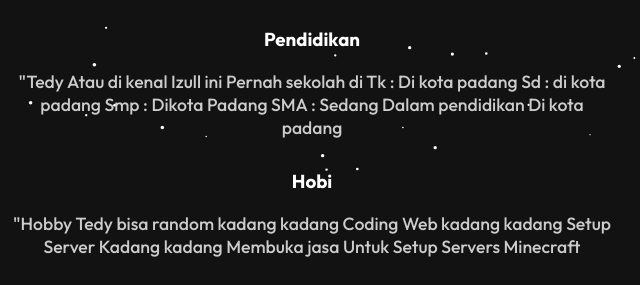
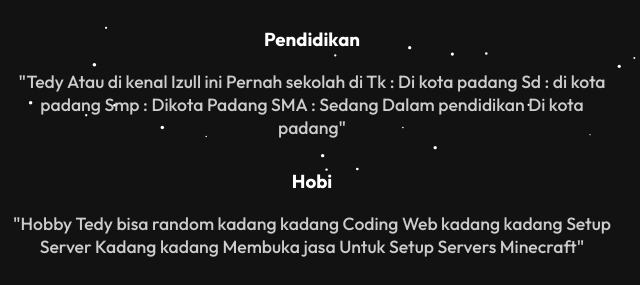
Before and after one commit to Justinmoon03/Portfolio-tedy, a plain HTML site: page index.html in a window 1280 px wide. Shown: the part 582-867 px from the top of the page, 328-968 px from the left. Drawn offline with Linux system fonts and the light colour scheme.

Commit message:
Update index.html

```diff
--- a/index.html
+++ b/index.html
@@ -107,10 +107,10 @@
          <p>"Kota Kelahiran Tedy Adalah Bekasi Jawa Barat Lahir pada Tanggal 5/Desember/2008"</p>
 <div class="Pendidikan-box">
           <h3>Pendidikan</h3>
-          <p>"Tedy Atau di kenal Izull ini Pernah sekolah di Tk : Di kota padang Sd : di kota padang Smp : Dikota Padang SMA : Sedang Dalam pendidikan Di kota padang</p>
+          <p>"Tedy Atau di kenal Izull ini Pernah sekolah di Tk : Di kota padang Sd : di kota padang Smp : Dikota Padang SMA : Sedang Dalam pendidikan Di kota padang"</p>
 <div class="Hobi-box">
           <h3>Hobi</h3>
-          <p>"Hobby Tedy bisa random kadang kadang Coding Web kadang kadang Setup Server Kadang kadang Membuka jasa Untuk Setup Servers Minecraft</p>
+          <p>"Hobby Tedy bisa random kadang kadang Coding Web kadang kadang Setup Server Kadang kadang Membuka jasa Untuk Setup Servers Minecraft"</p>
     <div class="skills">
 <h1>SKILLS</h1>
 <p>Skills Saya dalam bidang?<p>
```
